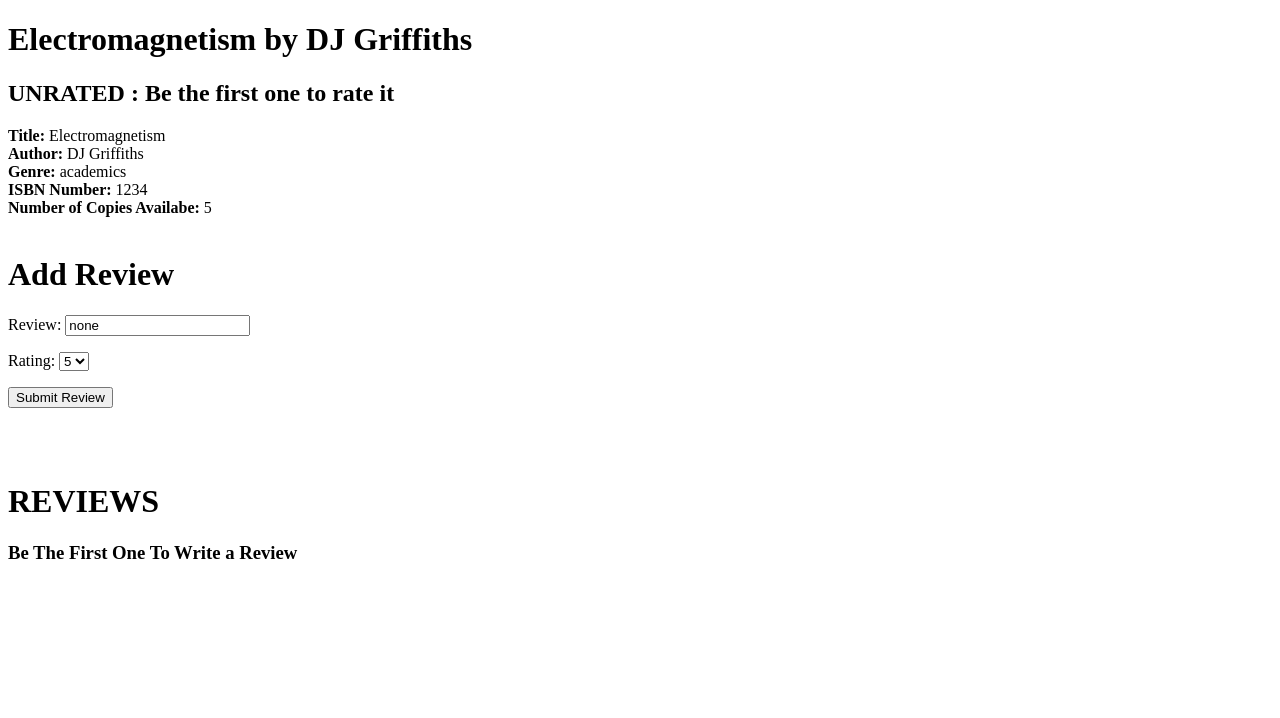
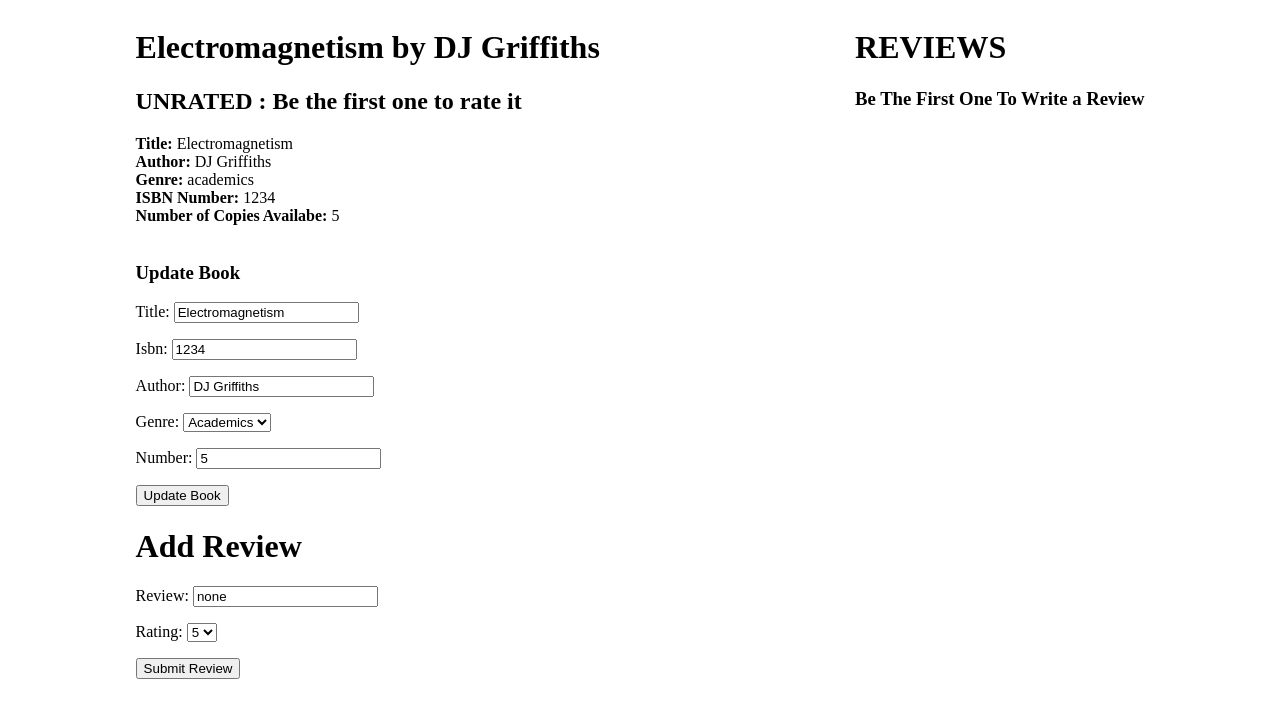
Before and after one commit to HemankBajaj/Library_Management, a Django app: page /bookview/1 in a window 1280 px wide. Shown: the top 718 px of the page. Run offline with Django 3.2, Linux system fonts and the light colour scheme; a user stored in the database is signed in; data comes from the database, SQL or seed files in the repository; both versions use the stored data as it was after the commit.

Commit message:
update book optn added , minor style fixes

```diff
--- a/library_management/Templates/book_detail.html
+++ b/library_management/Templates/book_detail.html
@@ -3,6 +3,14 @@
 <!DOCTYPE html>
 <html lang="en">
 <head>
+    <style>
+    #main{
+
+      display: flex;
+    flex-direction: row;
+    justify-content: space-around;
+    }
+    </style>
     <meta charset="UTF-8">
     <meta http-equiv="X-UA-Compatible" content="IE=edge">
     <meta name="viewport" content="width=device-width, initial-scale=1.0">
@@ -13,6 +21,8 @@
     </title>
 </head>
 <body>
+<div id="main">
+<div id="1">
     <h1>{{book.title}} by {{book.author}} </h1>
     {% if final_rate %}<h1>{{final_rate}}⭐</h1><br>
     {% else %}<h2>UNRATED : Be the first one to rate it</h2>
@@ -22,16 +32,26 @@
 <b>Genre: </b>{{book.genre}} <br>
 <b>ISBN Number: </b> {{book.isbn}}<br>
 <b>Number of Copies Availabe: </b>{{book.number}} <br>
-
 <br>
 {% if user.is_authenticated %}
+{% if user.is_staff %}
+<h3> <b> Update Book</b></h3>
+<form action="bookview/{{book.id}}" method="POST">
+ {% csrf_token %}
+  {{form.as_p}}
+  <input type="submit" name="update" value="Update Book">
+</form>
+{% endif %}
+
 <h1> Add Review</h1>
   <form action="bookview/{{book.id}}" method="POST">
   {% csrf_token %}
   {{review_form.as_p}}
-  <input type="submit" value="Submit Review"><br>
+  <input type="submit" name="add_review" value="Submit Review"><br>
   </form>
-  <br> <br> <br>
+  </div>
+
+  <div id="2">
   <h1> REVIEWS </h1>
   {% if reviews %}
   {% for review in reviews  %}
@@ -42,15 +62,17 @@
   <form action="review/{{review.id}}" method="POST">
     {% csrf_token %}
     <input type="submit" value="Delete Review">
-</form><br><br>
+</form><br>
   {% endif %}
+  <br>
   {% endfor %}
   {% else %}
   <h3>Be The First One To Write a Review</h3>
   {% endif %}
 
 {% endif %}
-
+</div>
+</div>
     <!-- Optional JavaScript; choose one of the two! -->
 
     <!-- Option 1: Bootstrap Bundle with Popper -->
--- a/library_management/library/views.py
+++ b/library_management/library/views.py
@@ -61,19 +61,29 @@ def book_detail(request, pk):
     reviews=models.Review.objects.filter(book=book)
     n = len(reviews)
     final_rate= 0
+    form = BookForm(instance = book)
     for review in reviews:
         final_rate+=int(review.rating)
     if n>0:
         final_rate /= n
     review_form = ReviewForm()
     if request.method =="POST":
-         review_form = ReviewForm(request.POST)
-         if review_form.is_valid():
-            rev = review_form.save(commit=False)
-            rev.user = request.user
-            rev.book = book
-            rev.save()
-            return HttpResponse('Review Submitted')
+        if "add_review" in request.POST:
+            review_form = ReviewForm(request.POST)
+            if review_form.is_valid():
+                rev = review_form.save(commit=False)
+                rev.user = request.user
+                rev.book = book
+                rev.save()
+                return HttpResponse('Review Submitted')
+        else:
+            form = BookForm(request.POST,instance=book)
+            if form.is_valid():
+                book1 = form.save(commit=False)
+                book = book1
+                book.save()
+                return HttpResponse('Book Successfully Updated')
+
     return render(request, 'book_detail.html', locals())
 
 def SearchPage(request):
```
Also changed, not shown: library_management/db.sqlite3.
